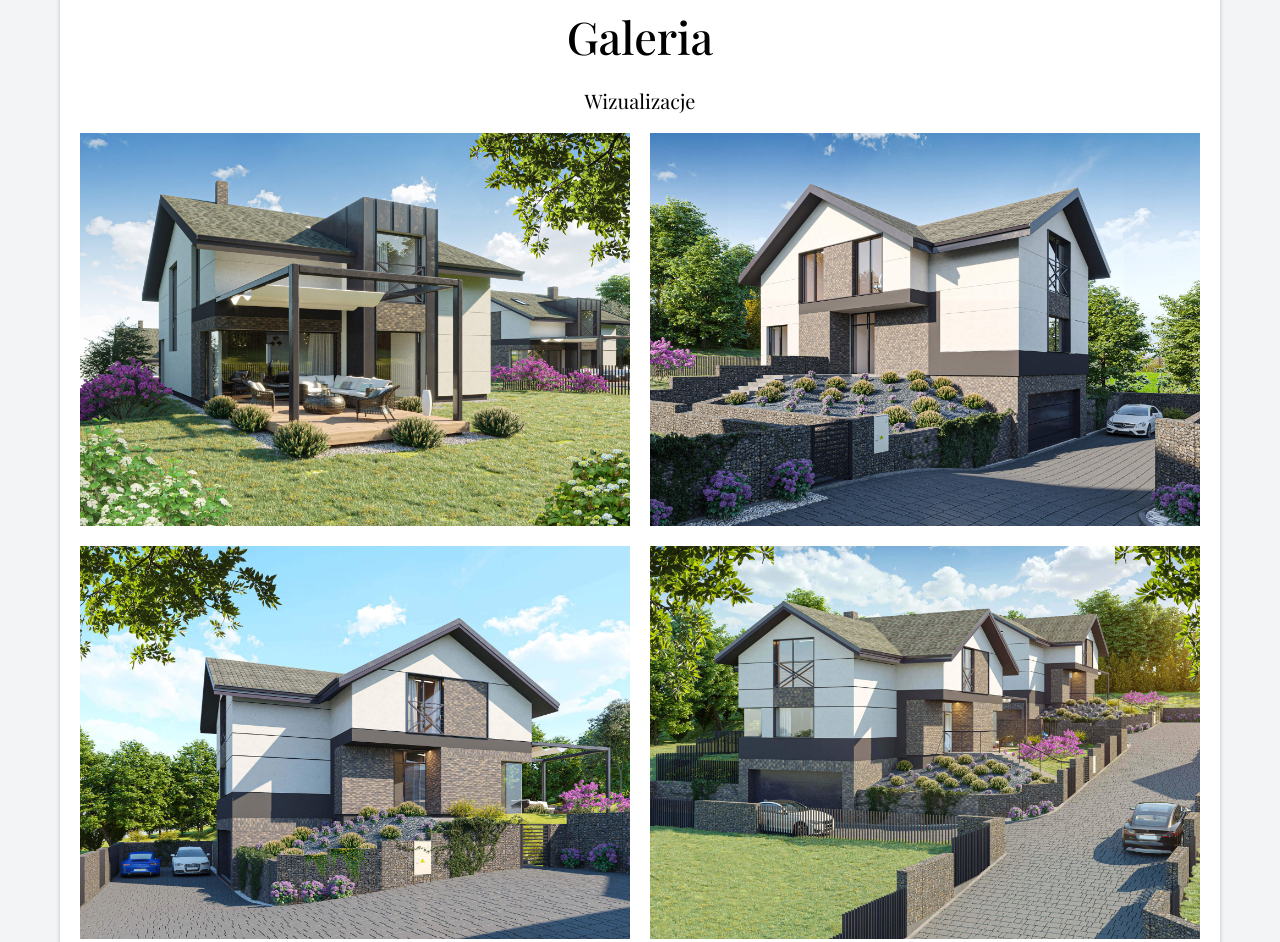
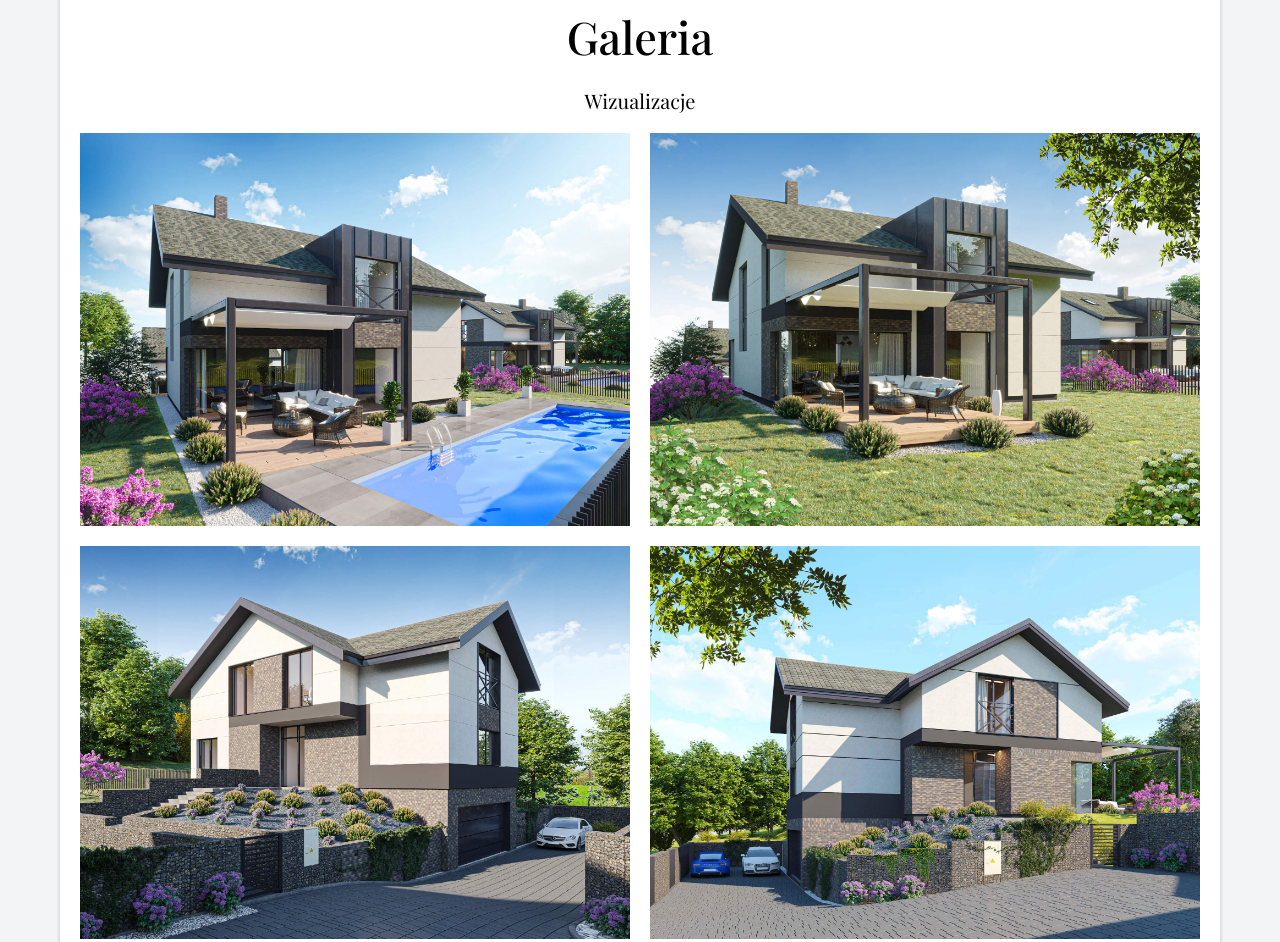
Before and after one commit to DmiE/MalowniczaEnklawa, a website built with Parcel: page src/index.html in a window 1280 px wide. Shown: the part 3340-4282 px from the top of the page. Built offline with nearby package versions, Linux system fonts and the light colour scheme.

Commit message:
restyle gallery

```diff
--- a/src/index.html
+++ b/src/index.html
@@ -348,6 +348,11 @@
       <div class="gallery__container viz_gallery__container" id="viz_gallery__container">
         <img
           class="gallery__photo viz_gallery__photo"
+          src="./assets/malownicza-enklawa-wizualizacja-zewnetrzna-7.jpg"
+          alt="Wizualizacja przedstawiająca wygląd zewnętrzny domów inwestycji Malownicza Enklawa. Domy od strony dużego zielonego ogrodu z tarasem."
+        />
+        <img
+          class="gallery__photo viz_gallery__photo"
           src="./assets/malownicza-enklawa-wizualizacja-zewnetrzna-6.jpg"
           alt="Wizualizacja przedstawiająca wygląd zewnętrzny domów inwestycji Malownicza Enklawa. Domy od strony dużego zielonego ogrodu z tarasem."
         />
--- a/src/scss/gallery.scss
+++ b/src/scss/gallery.scss
@@ -2,7 +2,7 @@
   display: flex;
   flex-direction: row;
   flex-wrap: wrap;
-  justify-content: center;
+  justify-content: flex-start;
   align-items: flex-start;
   padding: 0 5px;
 
```
Also changed, not shown: src/assets/malownicza-enklawa-wizualizacja-zewnetrzna-7.jpg (added).
